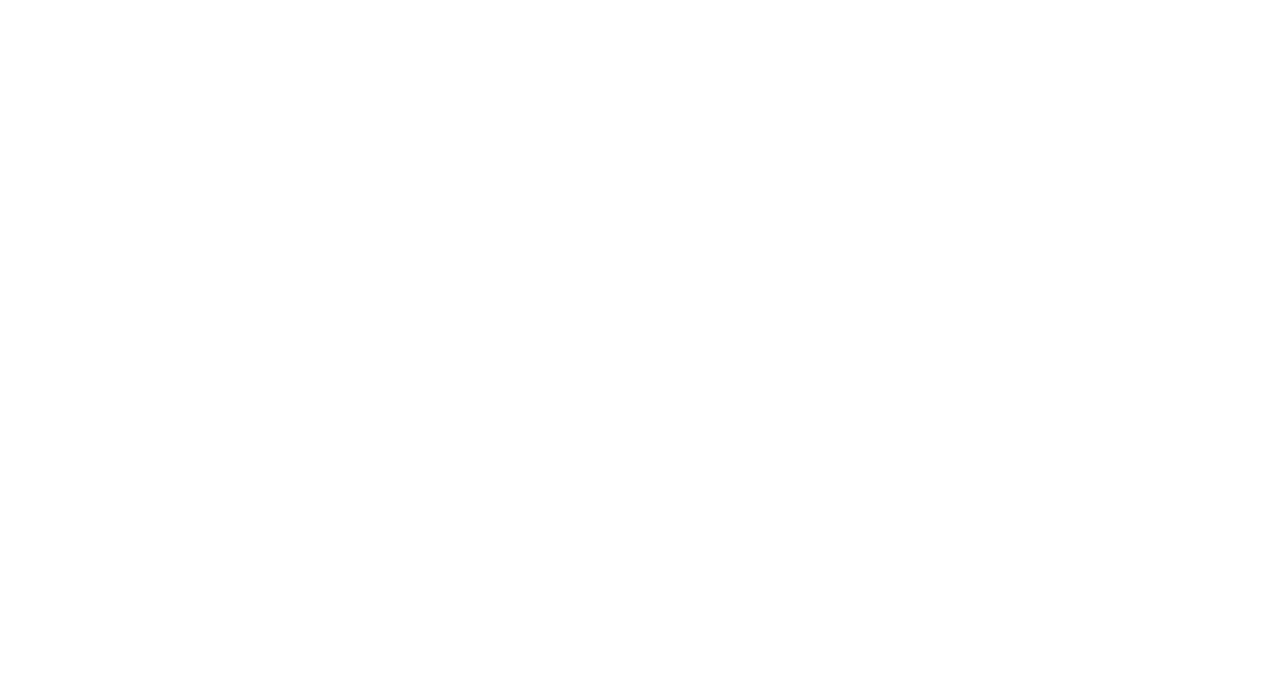
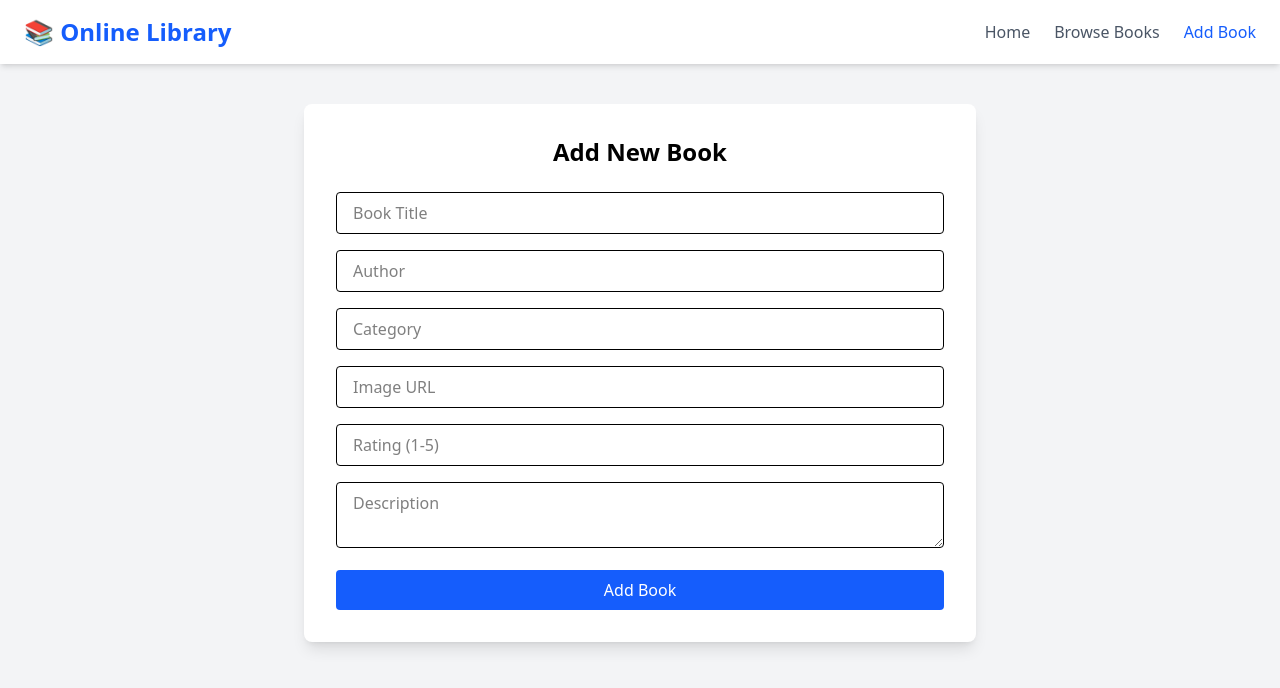
Before and after one commit to Er-Saurabh-Gondane/llibraryManagment, a React (Vite) app: page /add-book in a window 1280 px wide. Before the commit this address had no page. Shown: the top 688 px of the page. Built offline with nearby package versions, Linux system fonts and the light colour scheme.

Commit message:
book add successfully run

```diff
--- a/src/App.jsx
+++ b/src/App.jsx
@@ -4,18 +4,29 @@
 import Home from "./pages/Home";
 import BrowseBooks from "./pages/BrowseBooks";
 import BookDetails from "./pages/BookDetails";
+import AddBook from "./pages/AddBook";
+import NotFound from "./pages/NotFound";
 
 function App() {
   return (
     <BrowserRouter>
       <Routes>
 
+        {/* Home */}
         <Route path="/" element={<Home />} />
 
+        {/* Browse Books */}
         <Route path="/books" element={<BrowseBooks />} />
         <Route path="/books/:category" element={<BrowseBooks />} />
 
+        {/* Book Details */}
         <Route path="/book/:id" element={<BookDetails />} />
+
+        {/* Add Book */}
+        <Route path="/add-book" element={<AddBook />} />
+
+        {/* 404 - MUST BE LAST */}
+        <Route path="*" element={<NotFound />} />
 
       </Routes>
     </BrowserRouter>
--- a/src/main.jsx
+++ b/src/main.jsx
@@ -1,10 +1,14 @@
 import React from "react";
 import { createRoot } from "react-dom/client";
+import { Provider } from "react-redux";
 import App from "./App";
+import store from "./redux/store";
 import "./index.css";
 
 createRoot(document.getElementById("root")).render(
   <React.StrictMode>
-    <App />
+    <Provider store={store}>
+      <App />
+    </Provider>
   </React.StrictMode>
 );
--- a/src/pages/AddBook.jsx
+++ b/src/pages/AddBook.jsx
@@ -1,9 +1,184 @@
-import React from 'react'
+import React, { useState } from "react";
+import { useDispatch } from "react-redux";
+import { useNavigate } from "react-router-dom";
+import { addBook } from "../redux/bookSlice.js";
+import Navbar from "../components/Navbar";
 
-function AddBook() {
+export default function AddBook() {
+  const dispatch = useDispatch();
+  const navigate = useNavigate();
+
+  const [formData, setFormData] = useState({
+    title: "",
+    author: "",
+    category: "",
+    rating: "",
+    description: "",
+    image: "",
+  });
+
+  const [errors, setErrors] = useState({});
+
+  // Handle input change
+  const handleChange = (e) => {
+    setFormData({
+      ...formData,
+      [e.target.name]: e.target.value,
+    });
+  };
+
+  // Validation
+  const validate = () => {
+    let newErrors = {};
+
+    Object.keys(formData).forEach((key) => {
+      if (!formData[key]) {
+        newErrors[key] = "This field is required";
+      }
+    });
+
+    if (
+      formData.rating &&
+      (Number(formData.rating) < 1 || Number(formData.rating) > 5)
+    ) {
+      newErrors.rating = "Rating must be between 1 and 5";
+    }
+
+    return newErrors;
+  };
+
+  // Submit handler
+  const handleSubmit = (e) => {
+    e.preventDefault();
+
+    const validationErrors = validate();
+
+    if (Object.keys(validationErrors).length > 0) {
+      setErrors(validationErrors);
+      return;
+    }
+
+    dispatch(
+      addBook({
+        ...formData,
+        id: Date.now(),
+        rating: Number(formData.rating),
+      })
+    );
+
+    navigate("/books");
+  };
+
   return (
-    <div>AddBook</div>
-  )
+    <div className="min-h-screen bg-gray-100">
+      <Navbar />
+
+      <section className="max-w-2xl mx-auto bg-white shadow-lg rounded-lg p-8 mt-10">
+        <h2 className="text-2xl font-bold text-center mb-6">
+          Add New Book
+        </h2>
+
+        <form onSubmit={handleSubmit} className="space-y-4">
+
+          {/* Title */}
+          <div>
+            <input
+              type="text"
+              name="title"
+              placeholder="Book Title"
+              value={formData.title}
+              onChange={handleChange}
+              className="w-full px-4 py-2 border rounded"
+            />
+            {errors.title && (
+              <p className="text-red-500 text-sm">{errors.title}</p>
+            )}
+          </div>
+
+          {/* Author */}
+          <div>
+            <input
+              type="text"
+              name="author"
+              placeholder="Author"
+              value={formData.author}
+              onChange={handleChange}
+              className="w-full px-4 py-2 border rounded"
+            />
+            {errors.author && (
+              <p className="text-red-500 text-sm">{errors.author}</p>
+            )}
+          </div>
+
+          {/* Category */}
+          <div>
+            <input
+              type="text"
+              name="category"
+              placeholder="Category"
+              value={formData.category}
+              onChange={handleChange}
+              className="w-full px-4 py-2 border rounded"
+            />
+            {errors.category && (
+              <p className="text-red-500 text-sm">{errors.category}</p>
+            )}
+          </div>
+
+          {/* Image URL */}
+          <div>
+            <input
+              type="text"
+              name="image"
+              placeholder="Image URL"
+              value={formData.image}
+              onChange={handleChange}
+              className="w-full px-4 py-2 border rounded"
+            />
+            {errors.image && (
+              <p className="text-red-500 text-sm">{errors.image}</p>
+            )}
+          </div>
+
+          {/* Rating */}
+          <div>
+            <input
+              type="number"
+              name="rating"
+              placeholder="Rating (1-5)"
+              value={formData.rating}
+              onChange={handleChange}
+              className="w-full px-4 py-2 border rounded"
+            />
+            {errors.rating && (
+              <p className="text-red-500 text-sm">{errors.rating}</p>
+            )}
+          </div>
+
+          {/* Description */}
+          <div>
+            <textarea
+              name="description"
+              placeholder="Description"
+              value={formData.description}
+              onChange={handleChange}
+              className="w-full px-4 py-2 border rounded"
+            />
+            {errors.description && (
+              <p className="text-red-500 text-sm">{errors.description}</p>
+            )}
+          </div>
+
+          {/* Submit Button */}
+          <button
+            type="submit"
+            className="w-full bg-blue-600 text-white py-2 rounded hover:bg-blue-700 transition"
+          >
+            Add Book
+          </button>
+
+        </form>
+      </section>
+    </div>
+  );
 }
-
-export default AddBook
--- a/src/pages/BrowseBooks.jsx
+++ b/src/pages/BrowseBooks.jsx
@@ -1,23 +1,26 @@
 import React, { useState } from "react";
 import { useParams } from "react-router-dom";
+import { useSelector } from "react-redux";
 import Navbar from "../components/Navbar";
 import BookCard from "../components/BookCard";
-import books from "../data/books";
 
 export default function BrowseBooks() {
   const { category } = useParams();
   const [searchTerm, setSearchTerm] = useState("");
 
-  // Step 1: Filter by category (if exists)
+  const books = useSelector((state) => state.books.list);
+
   let filteredBooks = books;
 
+  // Filter by category
   if (category) {
     filteredBooks = filteredBooks.filter(
-      (book) => book.category.toLowerCase() === category.toLowerCase()
+      (book) =>
+        book.category.toLowerCase() === category.toLowerCase()
     );
   }
 
-  // Step 2: Filter by search
+  // Filter by search
   filteredBooks = filteredBooks.filter(
     (book) =>
       book.title.toLowerCase().includes(searchTerm.toLowerCase()) ||
@@ -26,7 +29,6 @@
 
   return (
     <div className="min-h-screen bg-gray-100">
-
       <Navbar />
 
       <section className="max-w-6xl mx-auto py-16 px-6">
@@ -34,7 +36,6 @@
           {category ? `${category} Books` : "All Books"}
         </h2>
 
-        {/* SEARCH BAR */}
         <div className="mb-8 text-center">
           <input
             type="text"
@@ -45,7 +46,6 @@
           />
         </div>
 
-        {/* BOOK GRID */}
         {filteredBooks.length === 0 ? (
           <p className="text-center text-gray-500">
             No books found.
--- a/src/pages/NotFound.jsx
+++ b/src/pages/NotFound.jsx
@@ -1,9 +1,31 @@
-import React from 'react'
+import React from "react";
+import { useLocation, Link } from "react-router-dom";
 
-function NotFound() {
+export default function NotFound() {
+  const location = useLocation();
+
   return (
-    <div>NotFound</div>
-  )
+    <div className="min-h-screen flex flex-col items-center justify-center bg-gray-100 px-6 text-center">
+
+      <h1 className="text-6xl font-bold text-red-600 mb-4">
+        404
+      </h1>
+
+      <h2 className="text-2xl font-semibold mb-4">
+        Page Not Found
+      </h2>
+
+      <p className="text-gray-600 mb-6">
+        The page <span className="font-semibold text-black">{location.pathname}</span> does not exist.
+      </p>
+
+      <Link
+        to="/"
+        className="bg-blue-600 text-white px-6 py-2 rounded hover:bg-blue-700 transition"
+      >
+        Go Back Home
+      </Link>
+
+    </div>
+  );
 }
-
-export default NotFound
--- a/src/redux/bookSlice.js
+++ b/src/redux/bookSlice.js
@@ -1,15 +1,17 @@
 import { createSlice } from "@reduxjs/toolkit";
 import initialBooks from "../data/books";
 
-const bookSlice = createSlice({
+const booksSlice = createSlice({
   name: "books",
-  initialState: initialBooks,
+  initialState: {
+    list: initialBooks,
+  },
   reducers: {
     addBook: (state, action) => {
-      state.unshift(action.payload);
+      state.list.unshift(action.payload); // add at beginning
     },
   },
 });
 
-export const { addBook } = bookSlice.actions;
-export default bookSlice.reducer;
+export const { addBook } = booksSlice.actions;
+export default booksSlice.reducer;
--- a/src/redux/store.js
+++ b/src/redux/store.js
@@ -1,8 +1,10 @@
 import { configureStore } from "@reduxjs/toolkit";
-import bookReducer from "./bookSlice";
+import booksReducer from "../redux/bookSlice.js";
 
-export const store = configureStore({
+const store = configureStore({
   reducer: {
-    books: bookReducer,
+    books: booksReducer,
   },
 });
+
+export default store;
```
